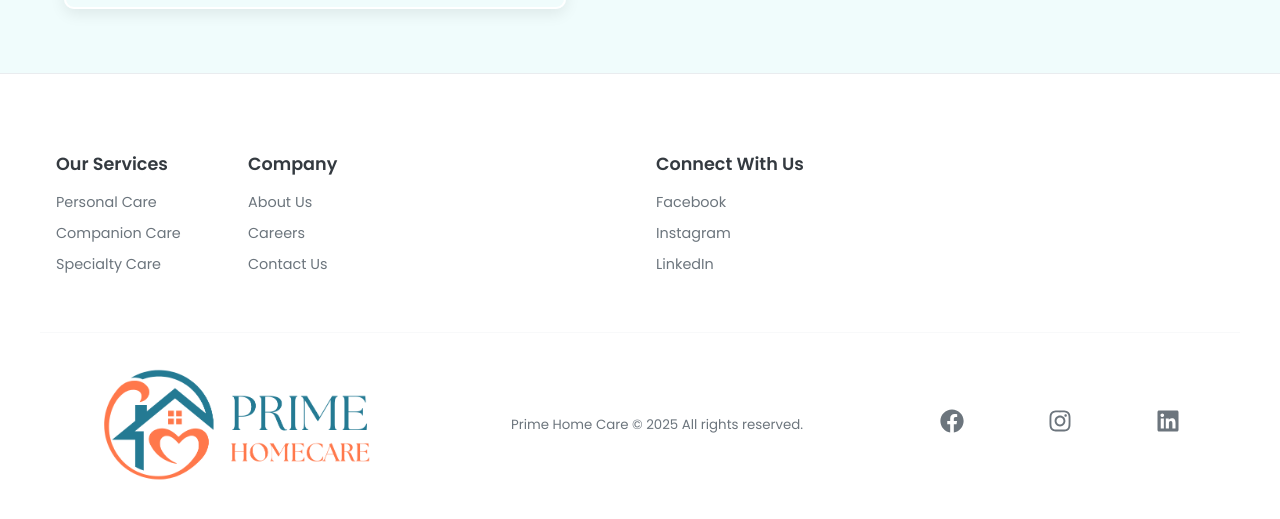
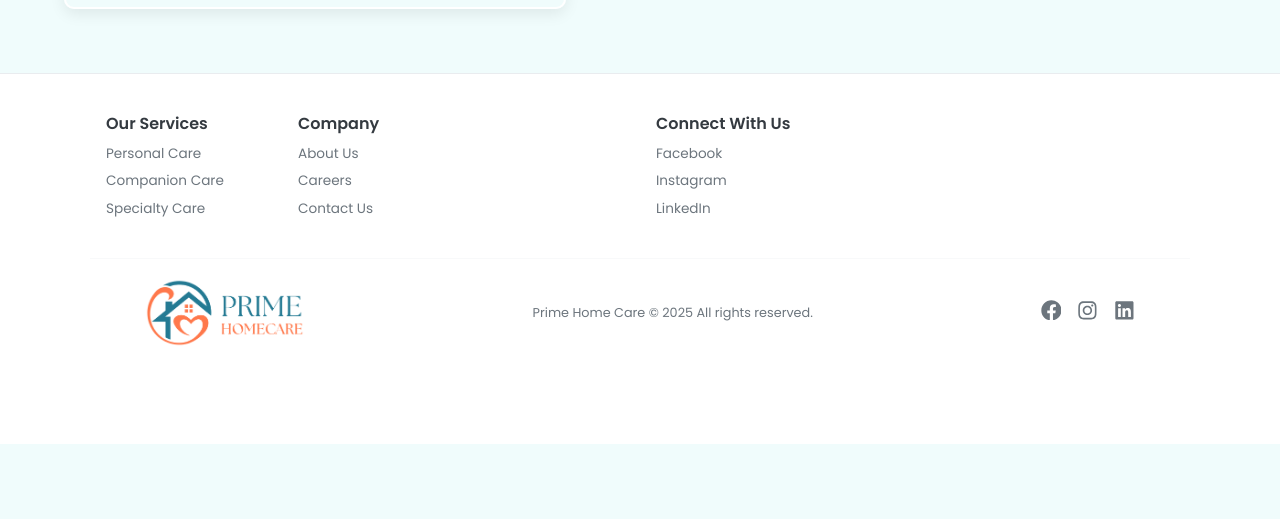
Before and after one commit to jonal-suthar-projects/Prime-Home-Care, a React (Vite) app: page /contact in a window 1280 px wide. Shown: the part 1137-1656 px from the top of the page. After the commit the page ends 1581 px from the top, so only its background shows below. Built offline with nearby package versions, Linux system fonts and the light colour scheme; grey boxes are pictures that could not be loaded.

Commit message:
contact form changes

```diff
--- a/src/components/Footer/Footer.styles.js
+++ b/src/components/Footer/Footer.styles.js
@@ -4,15 +4,14 @@ import { Link } from 'react-router-dom';
 export const FooterContainer = styled.footer`
   background-color: ${({ theme }) => theme.background};
   border-top: 1px solid ${({ theme }) => theme.neutralMedium || '#ddd'};
-  padding: 4rem 0 2rem 0;
+  padding: 2rem 0 1rem 0;   /* reduced */
 `;
 
 export const FooterWrap = styled.div`
   display: flex;
   flex-direction: column;
-  justify-content: center;
   align-items: center;
-  max-width: 1200px;
+  max-width: 1100px;
   margin: 0 auto;
 `;
 
@@ -22,7 +21,6 @@ export const FooterLinksContainer = styled.div`
   width: 100%;
 
   @media screen and (max-width: 820px) {
-    padding-top: 32px;
     flex-direction: column;
     align-items: center;
   }
@@ -36,112 +34,117 @@ export const FooterLinksWrapper = styled.div`
     flex-direction: column;
     width: 90%;
   }
-
-  @media screen and (max-width: 480px) {
-    width: 100%;
-    padding: 0 1rem;
-  }
 `;
 
 export const FooterLinkItems = styled.div`
   display: flex;
   flex-direction: column;
   align-items: flex-start;
-  margin: 16px;
-  text-align: left;
+  margin: 8px 16px;   /* reduced */
   width: 160px;
-  box-sizing: border-box;
   color: ${({ theme }) => theme.text};
-
-  @media screen and (max-width: 820px) {
-    margin: 10px;
-    padding: 10px;
-    width: 100%;
-  }
 `;
 
 export const FooterLinkTitle = styled.h3`
-  font-size: 1.1rem;
+  font-size: 1rem;
   font-weight: 600;
-  margin-bottom: 16px;
+  margin-bottom: 10px;   /* reduced */
   color: ${({ theme }) => theme.textDark};
 `;
 
 export const FooterLink = styled(Link)`
+  position: relative;
   color: ${({ theme }) => theme.textSecondary};
   text-decoration: none;
-  margin-bottom: 0.5rem;
-  font-size: 0.9rem;
+  margin-bottom: 6px;   /* reduced */
+  font-size: 0.85rem;
+  transition: color 0.3s ease;
+
+  &::after {
+    content: '';
+    position: absolute;
+    left: 0;
+    bottom: -3px;
+    width: 0%;
+    height: 2px;
+    background-color: ${({ theme }) => theme.primary};
+    transition: width 0.3s ease;
+  }
 
   &:hover {
     color: ${({ theme }) => theme.primary};
-    transition: 0.3s ease-out;
+  }
+
+  &:hover::after {
+    width: 100%;
   }
 `;
 
 export const SocialMedia = styled.section`
   width: 100%;
-  margin-top: 2rem;
+  margin-top: 1.5rem;   /* reduced */
   border-top: 1px solid ${({ theme }) => theme.neutralMedium || '#eee'}50;
-  padding-top: 2rem;
+  padding-top: 1.2rem;  /* reduced */
 `;
 
 export const SocialMediaWrap = styled.div`
   display: flex;
   justify-content: space-between;
   align-items: center;
-  max-width: 1200px;
+  max-width: 1100px;
   width: 90%;
   margin: 0 auto;
 
   @media screen and (max-width: 820px) {
     flex-direction: column;
-    gap: 1.5rem;
+    gap: 1rem;
   }
 `;
 
 export const SocialLogo = styled(Link)`
-  cursor: pointer;
   display: flex;
   align-items: center;
-  justify-self: start;
-  margin-bottom: 16px;
 
-  /* Style for the image logo */
   img {
-    height: 120px; /* Adjust as needed */
+    height: 70px;   /* reduced from 120px */
     width: auto;
     object-fit: contain;
-  }
-
-  @media screen and (min-width: 820px) {
-    margin-bottom: 0;
   }
 `;
 
 export const WebsiteRights = styled.small`
   color: ${({ theme }) => theme.textSecondary};
-  margin-bottom: 16px;
-
-  @media screen and (min-width: 820px) {
-    margin-bottom: 0;
-  }
+  font-size: 0.8rem;
 `;
 
 export const SocialIcons = styled.div`
   display: flex;
-  justify-content: space-between;
-  align-items: center;
-  width: 240px;
+  gap: 16px;   /* better than space-between */
 `;
 
 export const SocialIconLink = styled.a`
+  position: relative;
   color: ${({ theme }) => theme.textSecondary};
-  font-size: 1.5rem;
+  font-size: 1.3rem;   /* slightly smaller */
   transition: all 0.3s ease;
+
+  &::after {
+    content: '';
+    position: absolute;
+    left: 0;
+    bottom: -6px;
+    width: 0%;
+    height: 2px;
+    background-color: ${({ theme }) => theme.primary};
+    transition: width 0.3s ease;
+  }
 
   &:hover {
     color: ${({ theme }) => theme.primary};
     transform: translateY(-2px);
   }
+
+  &:hover::after {
+    width: 100%;
+  }
 `;
--- a/src/components/common/QuickContactForm.jsx
+++ b/src/components/common/QuickContactForm.jsx
@@ -77,7 +77,7 @@ const QuickContactForm = ({ title = "Contact Us", compact = false }) => {
     setFormStatus(null);
 
     // REPLACE THESE WITH YOUR ACTUAL KEYS
-    emailjs.sendForm('service_1vznyk6', 'template_ys9f022', form.current, '33jg9_Cp5lXkzhACj')
+    emailjs.sendForm('service_6bp29wy', 'template_l9yxq4i', form.current, 'vaLwprI_jO9gokp6p')
       .then(() => {
         setFormStatus('success');
         setIsSubmitting(false);
--- a/src/pages/Contact.jsx
+++ b/src/pages/Contact.jsx
@@ -188,10 +188,10 @@ const Contact = () => {
     // --- REMEMBER TO PASTE YOUR ACTUAL KEYS HERE ---
     emailjs
       .sendForm(
-        'service_1vznyk6',
-        'template_ys9f022',
+        'service_6bp29wy',
+        'template_l9yxq4i',
         form.current,
-        '33jg9_Cp5lXkzhACj'
+        'vaLwprI_jO9gokp6p'
       )
       .then(
         (result) => {
```
Also changed, not shown: src/assets/primehomecarelogo.png (added).
